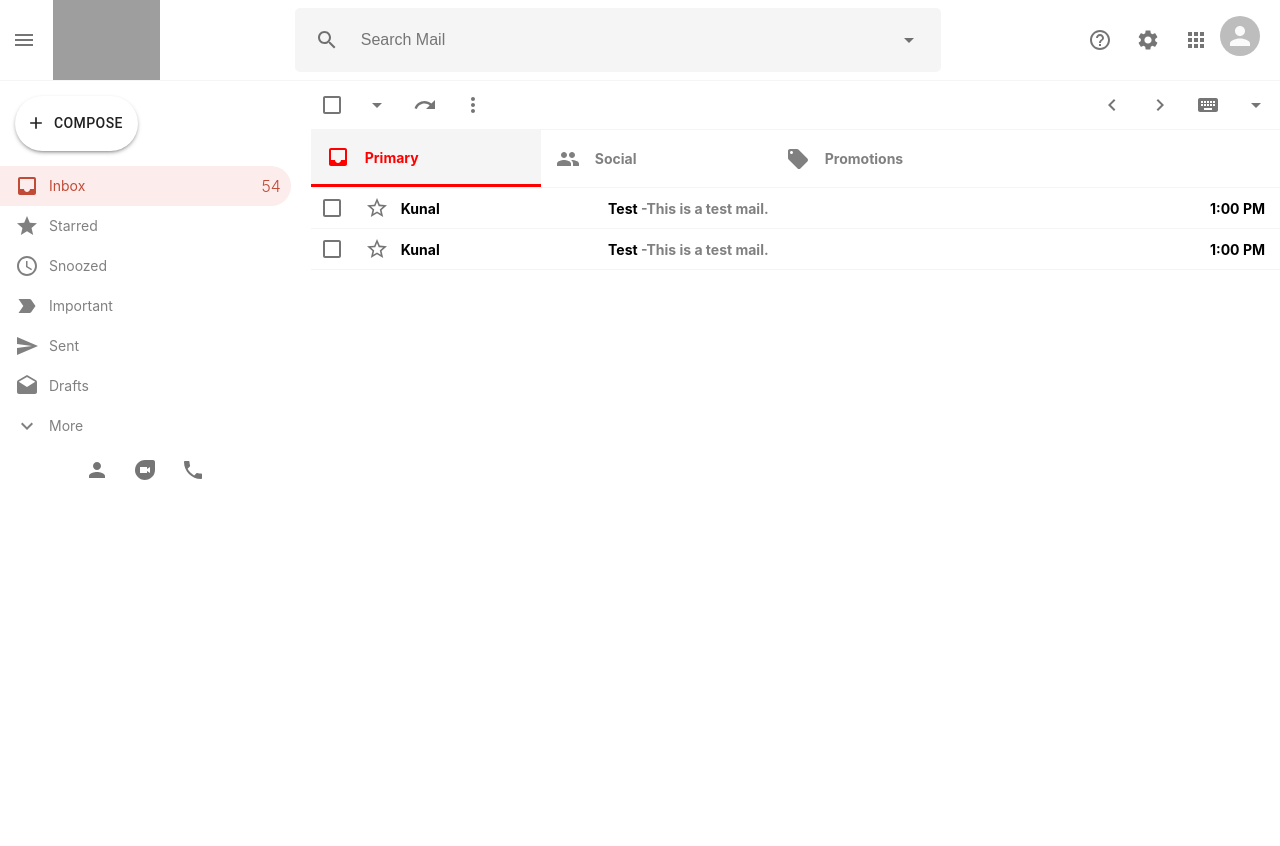
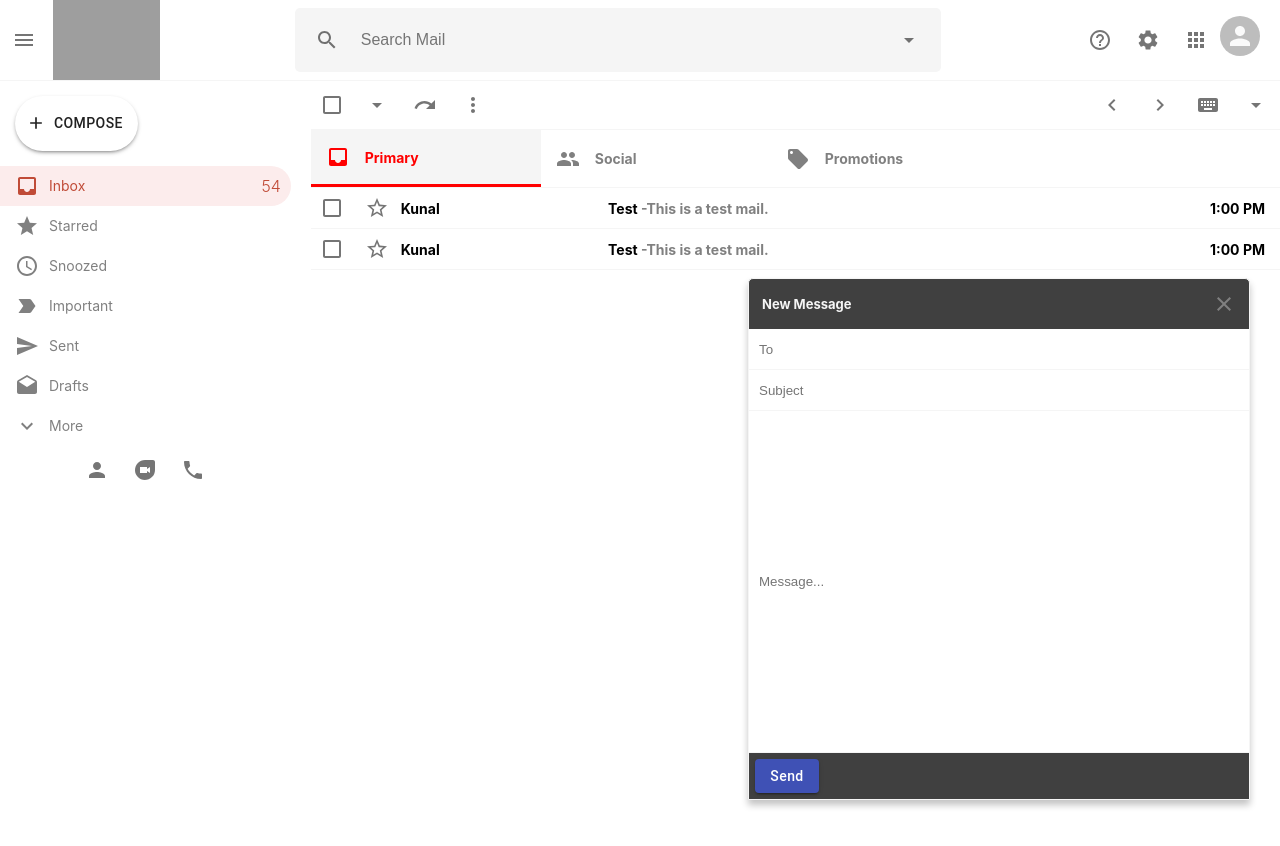
Before and after one commit to kunalhhinduja/gmail-clone, a React (Create React App) app: page / in a window 1280 px wide. Both pictures are taken after a click on the button "COMPOSE". Shown: the top 846 px of the page. Built offline with nearby package versions, Linux system fonts and the light colour scheme; grey boxes are pictures that could not be loaded.

Commit message:
Compose Mail functionality done

```diff
--- a/package.json
+++ b/package.json
@@ -11,6 +11,7 @@
     "@testing-library/user-event": "^7.2.1",
     "react": "^17.0.2",
     "react-dom": "^17.0.2",
+    "react-hook-form": "^7.12.2",
     "react-redux": "^7.2.4",
     "react-router-dom": "^5.2.0",
     "react-scripts": "4.0.3"
--- a/src/App.js
+++ b/src/App.js
@@ -5,8 +5,12 @@
 import EmailList from './EmailList';
 import Mail from './Mail';
 import {BrowserRouter as Router, Route, Switch} from 'react-router-dom';
+import SendMail from './SendMail';
+import {selectSendMessageIsOpen} from './features/mailSlice';
+import {useSelector} from 'react-redux';
 
 function App() {
+  const sendMessageIsOpen = useSelector(selectSendMessageIsOpen);
   return (
     <Router>
     <div className="App">
@@ -22,14 +26,11 @@
           <Route path='/'>
             <EmailList />
           </Route>
-
-          {/* <Route path='/mail'>
-            <Mail />
-          </Route> */}
         </Switch>
       </div>
 
     </div>
+    { sendMessageIsOpen && <SendMail /> }
   </Router>
   );
 }
--- /dev/null
+++ b/src/SendMail.css
@@ -0,0 +1,64 @@
+.sendMail {
+  position: absolute;
+  bottom: 0px;
+  right: 30px;
+  width: 40%;
+  max-width: 500px;
+  height: 65%;
+  background-color: #404040;
+  border-top-left-radius: 5px;
+  border-top-right-radius: 5px;
+  display: flex;
+  flex-direction: column;
+  border: 1px solid #f5f5f5;
+  box-shadow: 0px 5px 7px rgba(0, 0, 0, 0.24);
+}
+
+.sendMail-header {
+  padding: 13px;
+  display: flex;
+  justify-content: space-between;
+  align-items: center;
+  color: #808080;
+}
+
+.sendMail-header > h3 {
+  color: #f5f5f5;
+  font-size: 13px;
+}
+
+.sendMail-button {
+  margin: 6px !important;
+  text-transform: capitalize !important;
+  padding: 5px !important;
+}
+
+.sendMail-close {
+  cursor: pointer;
+}
+
+.sendMail > form {
+  display: flex;
+  flex: 1;
+  flex-direction: column;
+}
+
+.sendMail > form > input {
+  height: 20px;
+  padding: 10px;
+  border: none;
+  border-bottom: 1px solid #f5f5f5;
+  outline: none;
+}
+
+.inputMessage {
+  flex: 1;
+  text-align: start;
+}
+
+.sendMail-errorMessage {
+  background-color: #fff;
+  text-align: end;
+  color: #ff0000;
+  padding: 2px;
+}
--- /dev/null
+++ b/src/SendMail.js
@@ -0,0 +1,49 @@
+import React from 'react';
+import './SendMail.css';
+import CloseIcon from '@material-ui/icons/Close';
+import {Button} from '@material-ui/core';
+import {useForm} from 'react-hook-form';
+import {useDispatch} from 'react-redux';
+import { closeSendMessage } from './features/mailSlice';
+
+function SendMail() {
+    const {register, handleSubmit, formState:{errors}} = useForm();
+    const dispatch = useDispatch();
+
+    const onSubmit = (formData) => {
+        console.log(formData);
+    }
+
+    return (
+        <div>
+            <div className="sendMail">
+                <div className="sendMail-header">
+                    <h3>New Message</h3>
+                    <CloseIcon onClick={() => dispatch(closeSendMessage())} className="sendMail-close" />
+                </div>
+                <form onSubmit={handleSubmit(onSubmit)}>
+                    <input name="to" type="email" placeholder="To" {...register('to', {required: true})} />
+                    {errors.to && <p className="sendMail-errorMessage">To is mandatory!</p>}
+                    <input name="subject" type="type" placeholder="Subject" {...register('subject', {required: true})} />
+                    {errors.subject && <p className="sendMail-errorMessage">Subject is mandatory!</p>}
+                    <input name="message" type="type" placeholder="Message..." className="inputMessage" {...register('message', {required: true})}  />
+                    {errors.message && <p className="sendMail-errorMessage">Message is mandatory!</p>}
+
+                    <div className="sendMail-options">
+                        <Button
+                            type='submit'
+                            className="sendMail-button"
+                            color='primary'
+                            variant='contained'
+                        >
+                            Send
+                        </Button>
+                    </div>
+                </form>
+
+            </div>
+        </div>
+    )
+}
+
+export default SendMail;
--- a/src/Sidebar.js
+++ b/src/Sidebar.js
@@ -13,12 +13,21 @@
 import PersonIcon from '@material-ui/icons/Person';
 import PhoneIcon from '@material-ui/icons/Phone';
 import DuoIcon from '@material-ui/icons/Duo';
+import {useDispatch} from 'react-redux';
+import {openSendMessage} from './features/mailSlice';
 
 
 function Sidebar() {
+    const dispatch = useDispatch();
     return (
         <div className="sidebar">
-            <Button startIcon={<AddIcon fontSize='large'/>} className="sidebar-compose">Compose</Button>
+            <Button
+                onClick={() => dispatch(openSendMessage())}
+                startIcon={<AddIcon fontSize='large'/>}
+                className="sidebar-compose"
+            >
+                Compose
+            </Button>
             <SidebarOption Icon={InboxIcon} title="Inbox" number="54" selected="true" />
             <SidebarOption Icon={StarIcon} title="Starred" number="54" />
             <SidebarOption Icon={AccessTimeIcon} title="Snoozed" number="54" />
--- a/src/app/store.js
+++ b/src/app/store.js
@@ -1,8 +1,8 @@
 import { configureStore } from '@reduxjs/toolkit';
-import counterReducer from '../features/counterSlice';
+import mailReducer from '../features/mailSlice';
 
 export const store = configureStore({
   reducer: {
-    counter: counterReducer,
+    mail: mailReducer,
   },
 });
--- a/src/features/counterSlice.js
+++ /dev/null
@@ -1,26 +0,0 @@
-import { createSlice } from '@reduxjs/toolkit';
-
-export const counterSlice = createSlice({
-  name: 'counter',
-  initialState: {
-    value: 0
-  },
-  reducers: {
-    increment: (state) => {
-      state.value += 1;
-    },
-    decrement: (state) => {
-      state.value -= 1;
-    },
-    incrementByAmount: (state, action) => {
-      state.value += action.payload;
-    },
-  },
-});
-
-export const { increment, decrement, incrementByAmount } = counterSlice.actions;
-
-export const selectCount = (state) => state.counter.value;
-
-
-export default counterSlice.reducer;
--- /dev/null
+++ b/src/features/mailSlice.js
@@ -0,0 +1,23 @@
+import { createSlice } from '@reduxjs/toolkit';
+
+export const mailSlice = createSlice({
+  name: 'mail',
+  initialState: {
+    sendMessageIsOpen: false
+  },
+  reducers: {
+    openSendMessage: (state) => {
+      state.sendMessageIsOpen = true;
+    },
+    closeSendMessage: (state) => {
+      state.sendMessageIsOpen = false;
+    }
+  },
+});
+
+export const { openSendMessage, closeSendMessage } = mailSlice.actions;
+
+
+export const selectSendMessageIsOpen = (state) => state.mail.sendMessageIsOpen;
+
+export default mailSlice.reducer;
```
Also changed, not shown: 1 other file (tests, documents, lock files or other folders).
